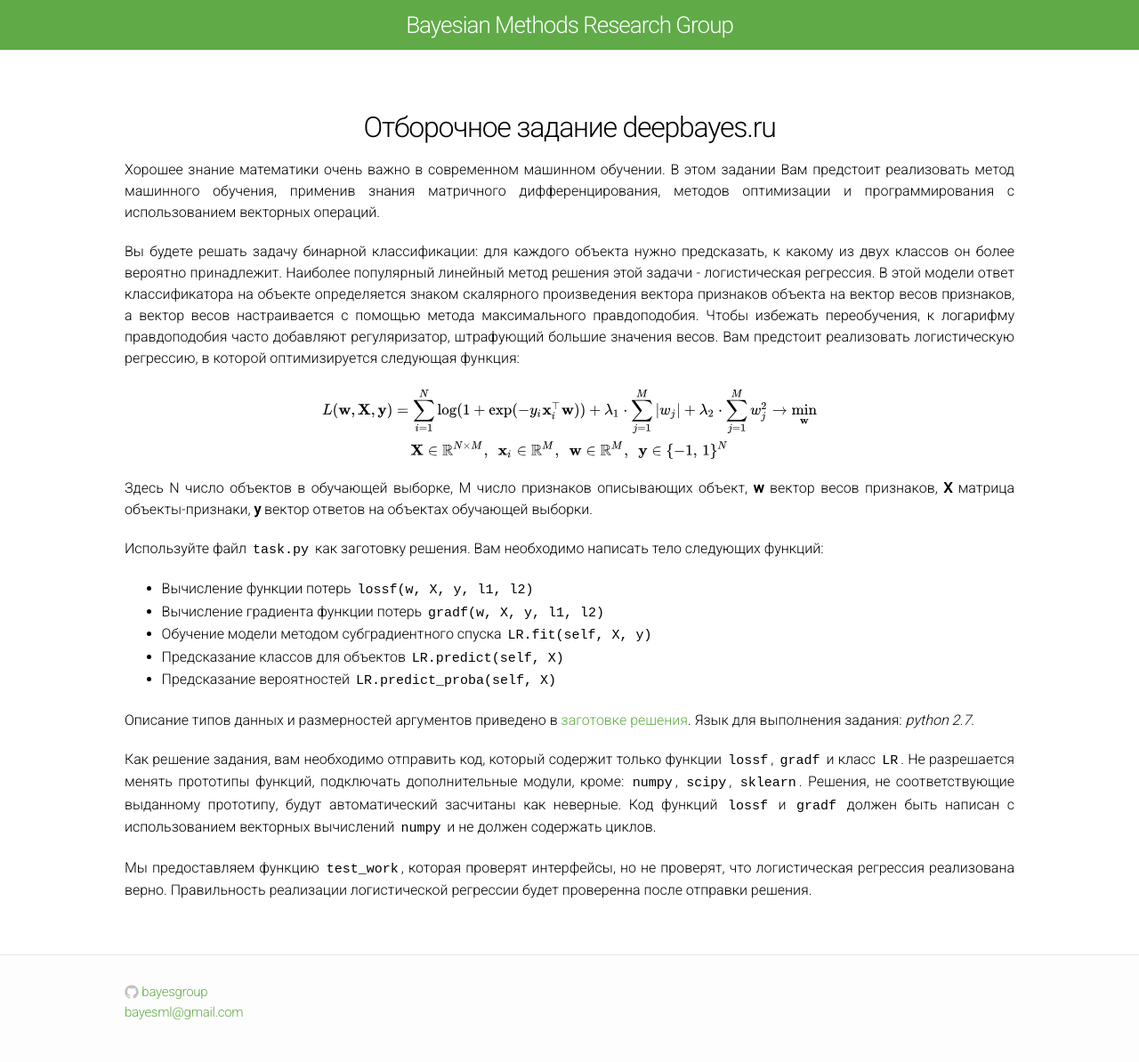
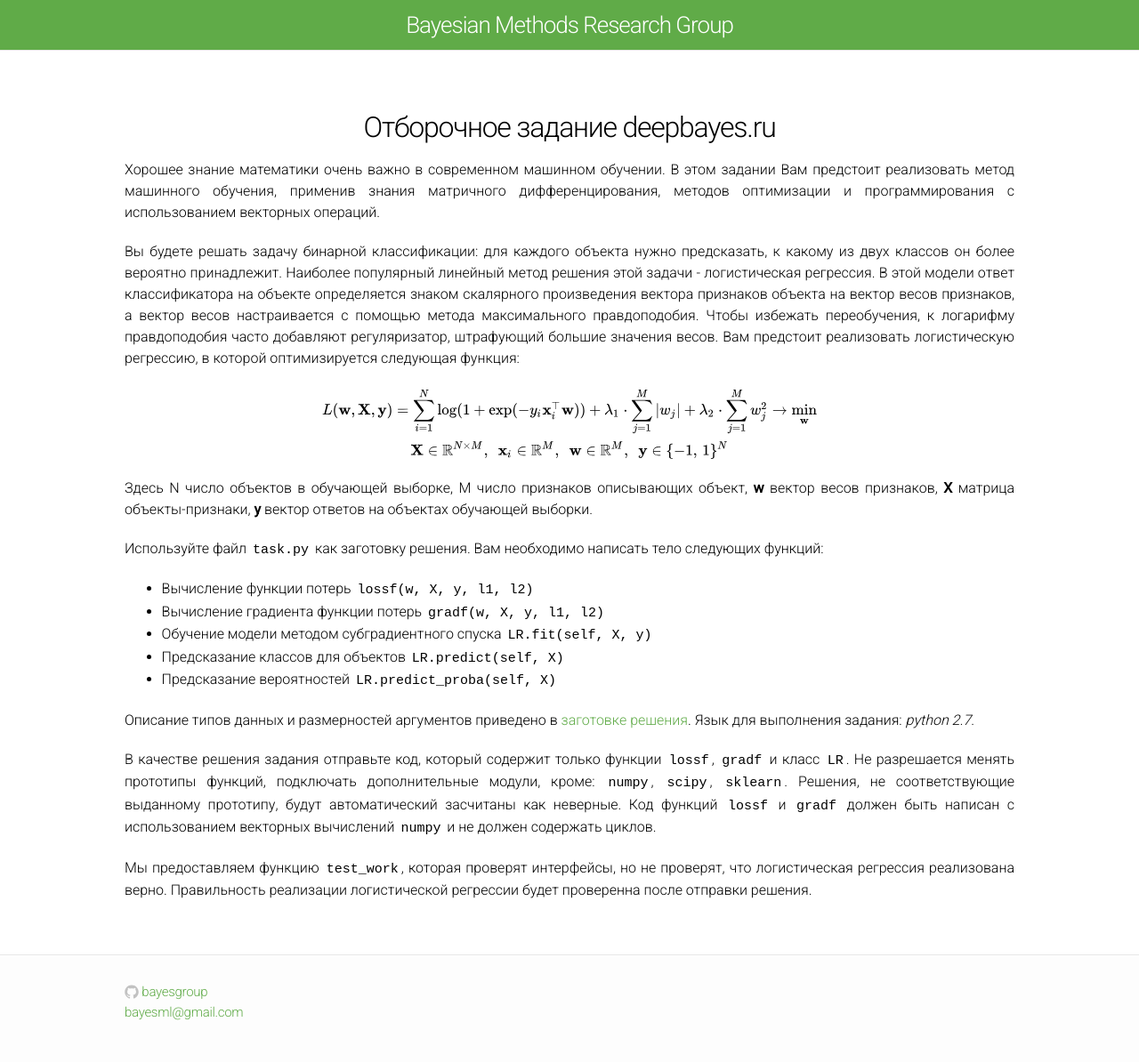
Before and after one commit to bayesgroup/bayesgroup.github.io, a Jekyll site: the page built from deepbayes-school/2017/task/description.md, in a window 1280 px wide. Shown: the whole page at 89% size. Built offline with Jekyll 4.4.1, drawn with Linux system fonts in a browser that asks for light colours; our own code applies the rules of GitHub Pages for plain Markdown files.

Commit message:
Update description.md

````diff
--- a/deepbayes-school/2017/task/description.md
+++ b/deepbayes-school/2017/task/description.md
@@ -25,6 +25,6 @@
 
 Описание типов данных и размерностей аргументов приведено в [заготовке решения](https://bayesgroup.github.io/deepbayes-school/2017/task/task.py). Язык для выполнения задания: _python 2.7_.
 
-Как решение задания, вам необходимо отправить код, который содержит только функции  ```lossf```, ```gradf``` и класс `LR`. Не разрешается менять прототипы функций, подключать дополнительные модули, кроме: ```numpy```, ```scipy```, ```sklearn```. Решения, не соответствующие выданному прототипу, будут автоматический засчитаны как неверные. Код функций ```lossf``` и  ```gradf``` должен быть написан с использованием векторных вычислений ```numpy``` и не должен содержать циклов.
+В качестве решения задания отправьте код, который содержит только функции  ```lossf```, ```gradf``` и класс `LR`. Не разрешается менять прототипы функций, подключать дополнительные модули, кроме: ```numpy```, ```scipy```, ```sklearn```. Решения, не соответствующие выданному прототипу, будут автоматический засчитаны как неверные. Код функций ```lossf``` и  ```gradf``` должен быть написан с использованием векторных вычислений ```numpy``` и не должен содержать циклов.
 
 Мы предоставляем функцию ```test_work```, которая проверят интерфейсы, но не проверят, что логистическая регрессия реализована верно. Правильность реализации логистической регрессии будет проверенна после отправки решения.
````
